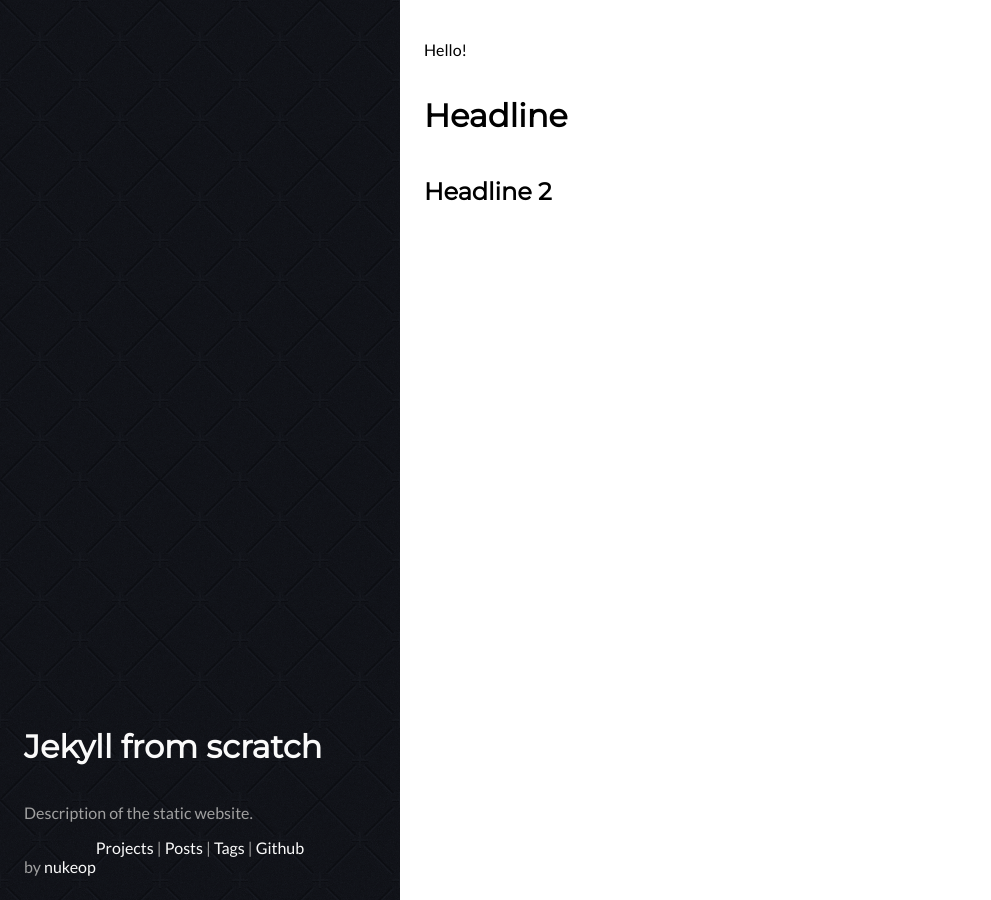
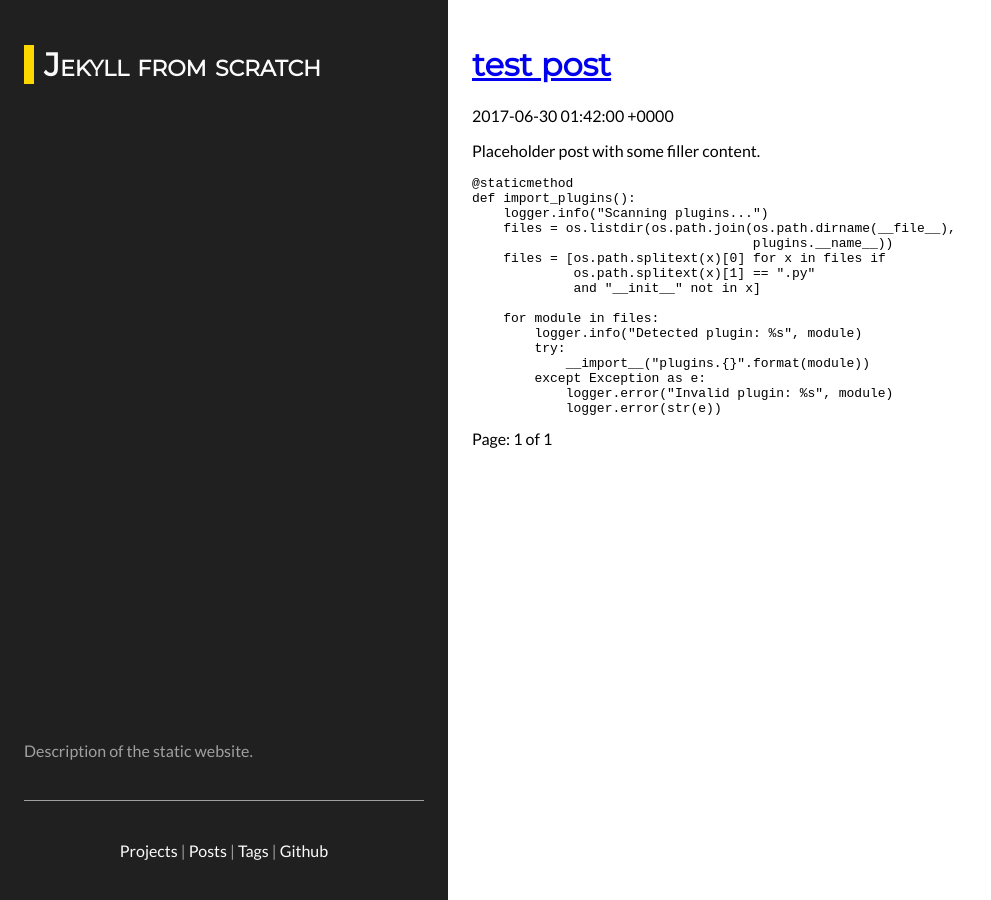
Before and after one commit to nukeop/nukeop.github.io, a Jekyll site: the page built from index.html, in a window 1280 px wide. Shown: the whole page, without its empty margins (0-991 px from the left). Built offline with Jekyll 4.4.1, drawn with Linux system fonts in a browser that asks for light colours; the list of posts is cut into pages by our own code.

Commit message:
Layout for posts, pagination, test post, markdown test

````diff
--- a/_config.yml
+++ b/_config.yml
@@ -4,5 +4,9 @@ description:
   Description of the static website.
 
 markdown: kramdown
+paginate: 5
 exclude:
   - LICENSE
+
+plugins:
+  - jekyll-paginate
--- a/_data/blog.yml
+++ b/_data/blog.yml
@@ -1,2 +1,3 @@
 title: nukeop.github.io
 url: nukeop.github.io
+github: https://github.com/nukeop
--- a/_includes/left.html
+++ b/_includes/left.html
@@ -1,20 +1,21 @@
 <div class='left'>
+  <div class='title'>
+    <h1>
+      <a>{{ site.title }}</a>
+    </h1>
+  </div>
   {% include spacer.html %}
   <div class='content'>
-    <h1>
-      {{ site.title }}
-    </h1>
+
 
     <p>
       {{ site.description }}
     </p>
 
+    <hr / />
+
     <div class='links'>
-      <a>Projects</a> | <a>Posts</a> | <a>Tags</a> | <a>Github</a>
+      <a>Projects</a> | <a>Posts</a> | <a>Tags</a> | <a href='{{ site.data.blog.github }}'>Github</a>
     </div>
-
-    <span>
-      by <a href='https://github.com/{{ site.author }}'>{{ site.author }}</a>
-    </span>
   </div>
 </div>
--- /dev/null
+++ b/_posts/2017/2017-06-30-test-post.markdown
@@ -0,0 +1,26 @@
+---
+layout: "post"
+title: "test post"
+date: "2017-06-30 01:42"
+---
+
+Placeholder post with some filler content.
+
+```python
+@staticmethod
+def import_plugins():
+    logger.info("Scanning plugins...")
+    files = os.listdir(os.path.join(os.path.dirname(__file__),
+                                    plugins.__name__))
+    files = [os.path.splitext(x)[0] for x in files if
+             os.path.splitext(x)[1] == ".py"
+             and "__init__" not in x]
+
+    for module in files:
+        logger.info("Detected plugin: %s", module)
+        try:
+            __import__("plugins.{}".format(module))
+        except Exception as e:
+            logger.error("Invalid plugin: %s", module)
+            logger.error(str(e))
+```
--- a/_sass/left.scss
+++ b/_sass/left.scss
@@ -1,8 +1,7 @@
 .left {
   flex: 0 0 auto;
   background-color: $black;
-  background: url('images/padded.png');
-  width: 400px;
+  width: 28rem;
   height: 100%;
 
   display: flex;
@@ -18,13 +17,33 @@
     color: $white;
   }
 
+  .title {
+    margin: 24px;
+    flex: 0 0 auto;
+    font-variant: small-caps;
+
+    h1 {
+      border-left: 10px solid $primaryColor;
+      padding: 0px 0px 0px 10px;
+    }
+  }
+
   .content {
     margin: 24px;
+    flex: 0 0 auto;
     display: flex;
     flex-flow: column;
+
+    hr {
+      width: 100%;
+      border: none;
+      border-bottom: 1px $grey solid;
+      margin: 24px 0px;
+    }
   }
 
   .links {
     text-align: center;
+    margin: 16px 0px;
   }
 }
--- a/assets/main.scss
+++ b/assets/main.scss
@@ -16,7 +16,7 @@ $brown          : #A52A2A;
 $grey           : #A0A0A0;
 $black          : #202020;
 $white          : #FAFAFA;
-$primaryColor   : $blue;
+$primaryColor   : $yellow;
 $secondaryColor : $grey;
 
 @import "blog";
--- /dev/null
+++ b/index.html
@@ -0,0 +1,28 @@
+---
+title: nukeop.github.io
+layout: home
+---
+
+{% for post in paginator.posts %}
+<h1><a href='{{ post.url }}'>{{ post.title }}</a></h1>
+<span>{{ post.date }}</span>
+<div>
+  {{ post.content }}
+</div>
+{% endfor %}
+
+<div class='pagination'>
+  {% if paginator.previous_page %}
+    <a href='{{ paginator.previous_page_path }}' class='previous'>Previous</a>
+  {% else %}
+
+  {% endif %}
+
+  <span class="page_number">Page: {{ paginator.page }} of {{ paginator.total_pages }}</span>
+
+  {% if paginator.next_page %}
+    <a href='{{ paginator.next_page_path }}' class='next'>Next</a>
+  {% else %}
+
+  {% endif %}
+</div>
--- a/index.md
+++ /dev/null
@@ -1,9 +0,0 @@
----
-title: nukeop.github.io
-layout: home
----
-
-Hello!
-
-# Headline
-## Headline 2
````
Also changed, not shown: _layouts/post.html (added, +9 -0 lines), assets/images/padded.png (deleted), assets/images/wall4.png (deleted).
